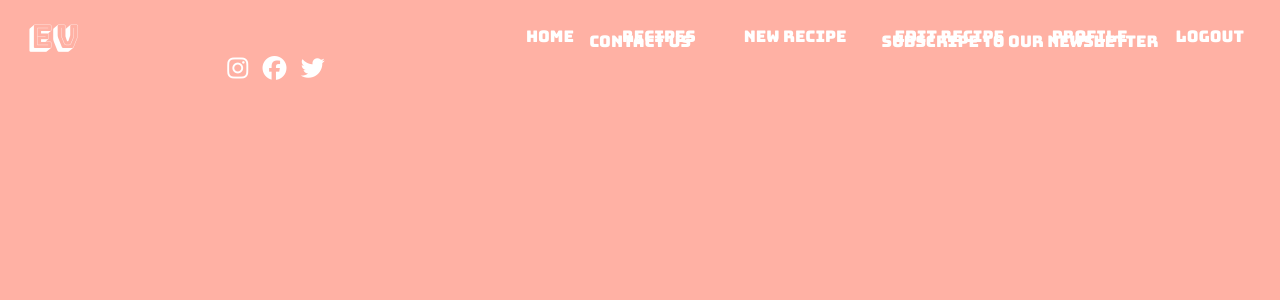
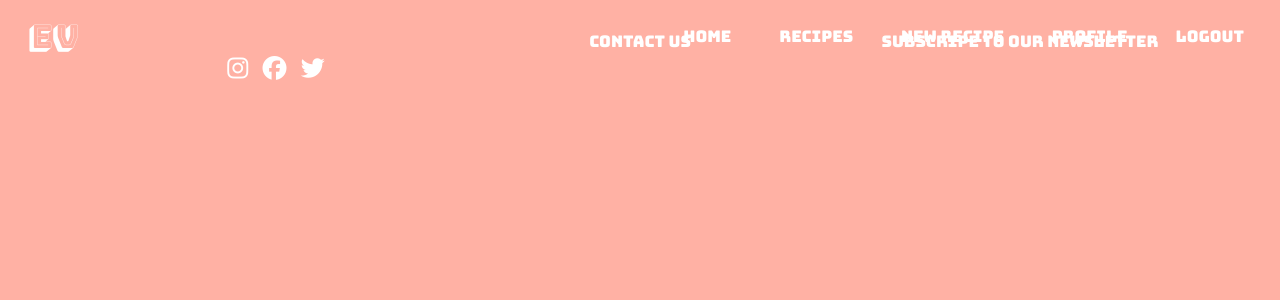
Before and after one commit to Alicepinch/everything-vegan, a Flask app: page /add-recipe in a window 1280 px wide. Shown: the top 300 px of the page. Run offline with Flask 2, Linux system fonts and the light colour scheme; the visitor is signed in with stand-in values (Sample User, id 1); some libraries are stand-ins or nearby versions.

Commit message:
Edit recipe removed from navigation

```diff
--- a/templates/base.html
+++ b/templates/base.html
@@ -38,9 +38,6 @@
                         {% if session.user %}
                         <li class="nav-item">
                             <a class="nav-link" href="{{  url_for('add_recipe')  }}">New Recipe</a>
-                        </li>
-                        <li class="nav-item">
-                            <a class="nav-link" href="{{  url_for('edit_recipe')  }}">Edit Recipe</a>
                         </li>
                         <li class="nav-item">
                             <a class="nav-link" href="{{  url_for('profile', username=session['user'])  }}">Profile</a>
```
